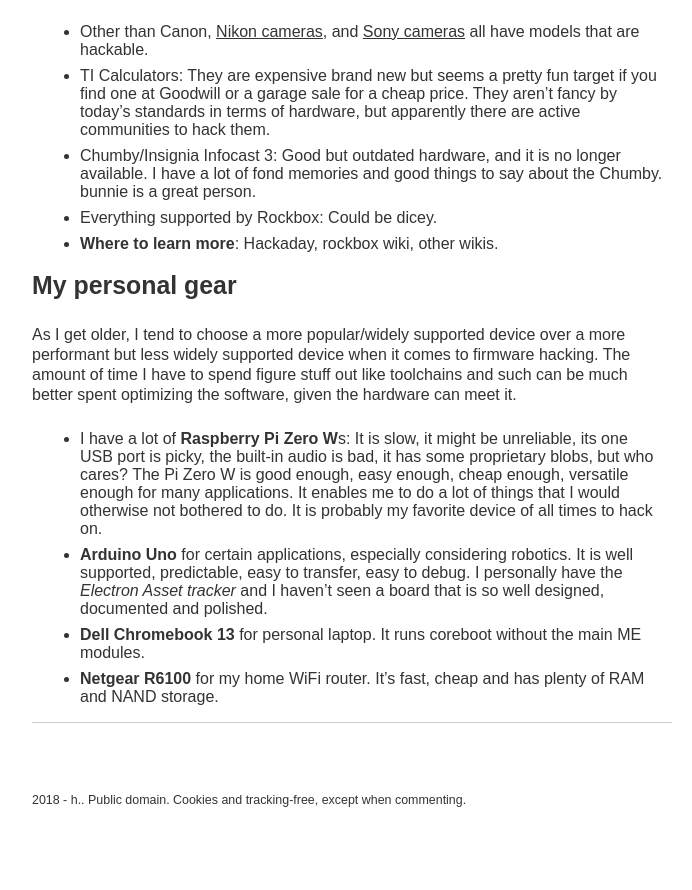
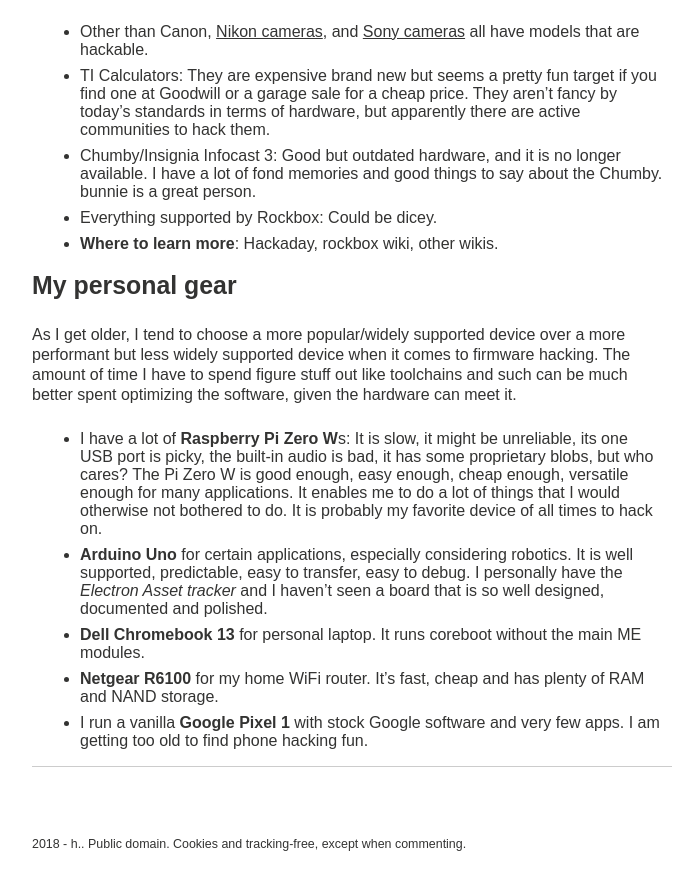
Before and after one commit to htruong/htruong.github.io, a Jekyll site: the page built from hackable.md, in a window 1280 px wide and 900 px high, scrolled down 3871 px. Shown: the top 890 px of the window, without its empty margins (288-980 px from the left). Built offline with Jekyll 4.4.1, drawn with Linux system fonts in a browser that asks for light colours; nearby versions of some CDN libraries; comment, search, counter and statistics services are not loaded; before the commit the page ends 4727 px from its top, so only the background shows below that.

Commit message:
[pages] update hackable devices

```diff
--- a/hackable.md
+++ b/hackable.md
@@ -138,3 +138,4 @@
 - **Arduino Uno** for certain applications, especially considering robotics. It is well supported, predictable, easy to transfer, easy to debug. I personally have the *Electron Asset tracker* and I haven't seen a board that is so well designed, documented and polished.
 - **Dell Chromebook 13** for personal laptop. It runs coreboot without the main ME modules.
 - **Netgear R6100** for my home WiFi router. It's fast, cheap and has plenty of RAM and NAND storage.
+- I run a vanilla **Google Pixel 1** with stock Google software and very few apps. I am getting too old to find phone hacking fun.
```
